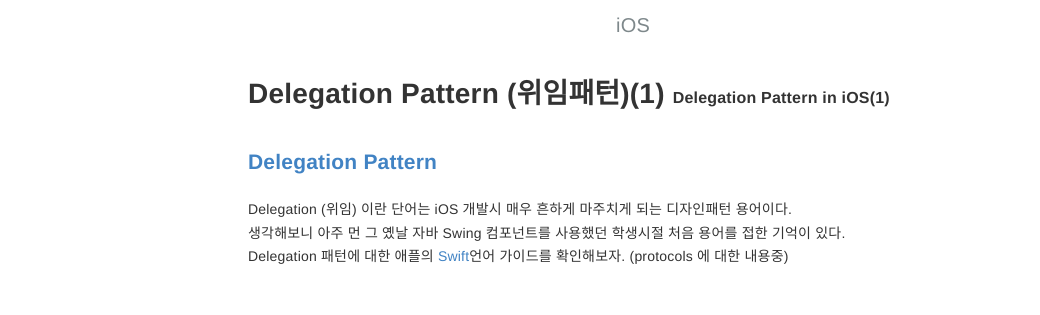
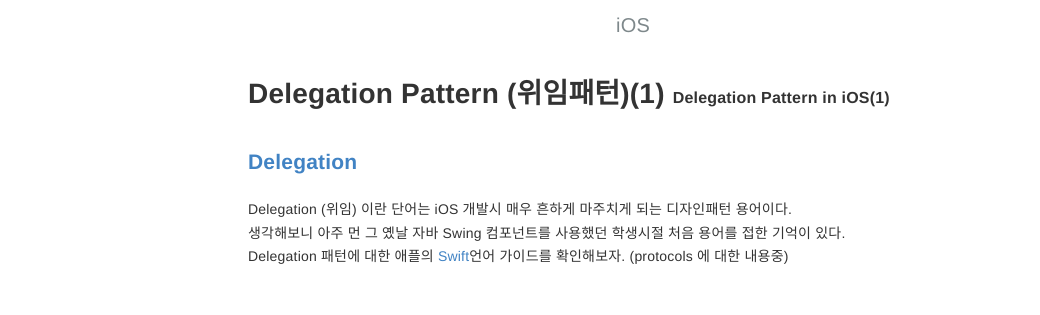
Before and after one commit to nicemiro/nicemiro.github.io, a Jekyll site: the page built from _posts/ios/2022-03-17-iosDelegationPattern.md, in a window 1280 px wide. Shown: the top 315 px of the page, without its empty margins (7-1047 px from the left). Built offline with Jekyll 4.4.1, drawn with Linux system fonts in a browser that asks for light colours.

Commit message:
ios post 'Delegation Pattern1' modi

```diff
--- a/_posts/ios/2022-03-17-iosDelegationPattern.md
+++ b/_posts/ios/2022-03-17-iosDelegationPattern.md
@@ -7,7 +7,7 @@ category: iOS
 layout: post
 ---
 
-### Delegation Pattern
+### Delegation
 Delegation (위임) 이란 단어는 iOS 개발시 매우 흔하게 마주치게 되는 디자인패턴 용어이다.
 생각해보니 아주 먼 그 옜날 자바 Swing 컴포넌트를 사용했던 학생시절 처음 용어를 접한 기억이 있다.
 Delegation 패턴에 대한 애플의 [Swift][1]언어 가이드를 확인해보자. (protocols 에 대한 내용중)
```
